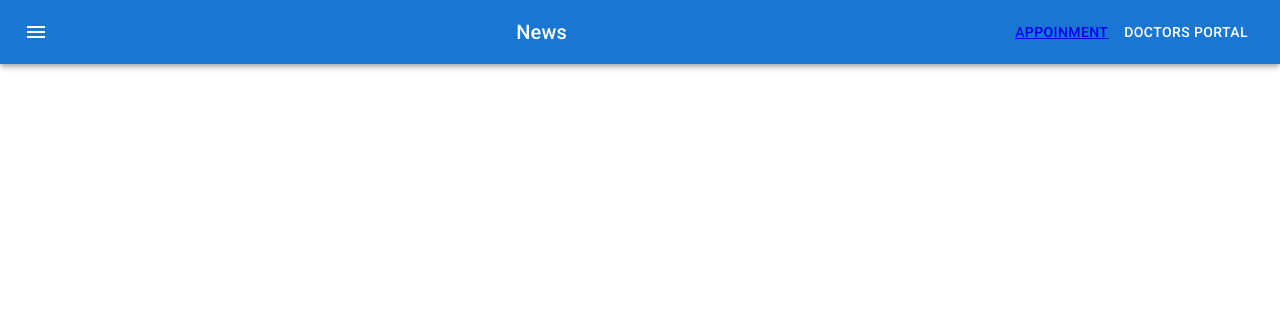
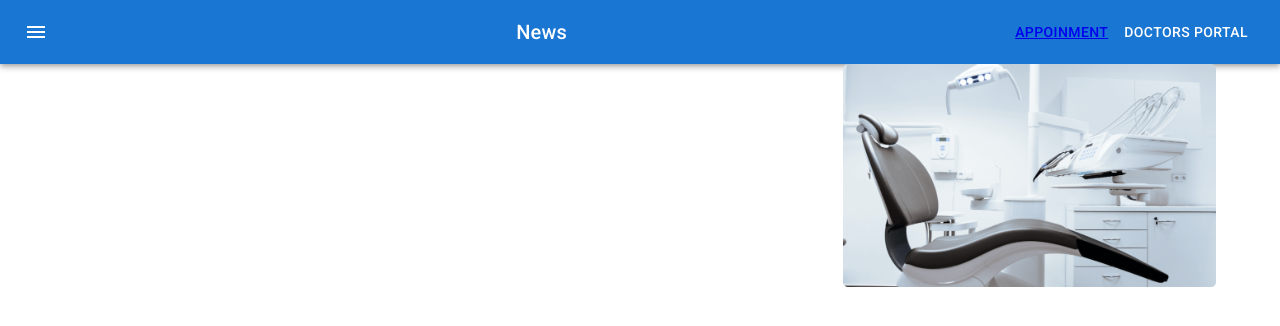
Before and after one commit to GitMohammd/Doctors-Portal, a React (Create React App) app: page /appointment in a window 1280 px wide. Shown: the top 326 px of the page. Built offline with nearby package versions, Linux system fonts and the light colour scheme.

Commit message:
startCalenderPart

```diff
--- a/src/Pages/Appointment/AppointmentHeader/AppointmentHeader.js
+++ b/src/Pages/Appointment/AppointmentHeader/AppointmentHeader.js
@@ -1,10 +1,22 @@
+import { Container, Grid } from '@mui/material';
+import  Box  from '@mui/system/Box';
 import React from 'react';
+import chair from '../../../images/chair.png'
+import Calender from '../Calender/Calender';
 
 const AppointmentHeader = () => {
     return (
-        <div>
-
-        </div>
+      <Container>
+        <Box>
+          <Grid container spacing={2}>
+            <Grid item xs={6} md={8}>
+                <Calender></Calender>            </Grid>
+            <Grid item xs={6} md={4}>
+              <img style={{ width: "100%" }} src={chair} alt="" />
+            </Grid>
+          </Grid>
+        </Box>
+      </Container>
     );
 };
 
--- /dev/null
+++ b/src/Pages/Appointment/Calender/Calender.js
@@ -0,0 +1,26 @@
+import React from 'react';
+import isWeekend from "date-fns/isWeekend";
+import TextField from "@mui/material/TextField";
+import AdapterDateFns from "@mui/lab/AdapterDateFns";
+import LocalizationProvider from "@mui/lab/LocalizationProvider";
+import StaticDatePicker from "@mui/lab/StaticDatePicker";
+
+const Calender = () => {
+    const [value, setValue] = React.useState(new Date());
+    return (
+      <LocalizationProvider dateAdapter={AdapterDateFns}>
+        <StaticDatePicker
+          orientation="landscape"
+          openTo="day"
+          value={value}
+          shouldDisableDate={isWeekend}
+          onChange={(newValue) => {
+            setValue(newValue);
+          }}
+          renderInput={(params) => <TextField {...params} />}
+        />
+      </LocalizationProvider>
+    );
+};
+
+export default Calender;
```
